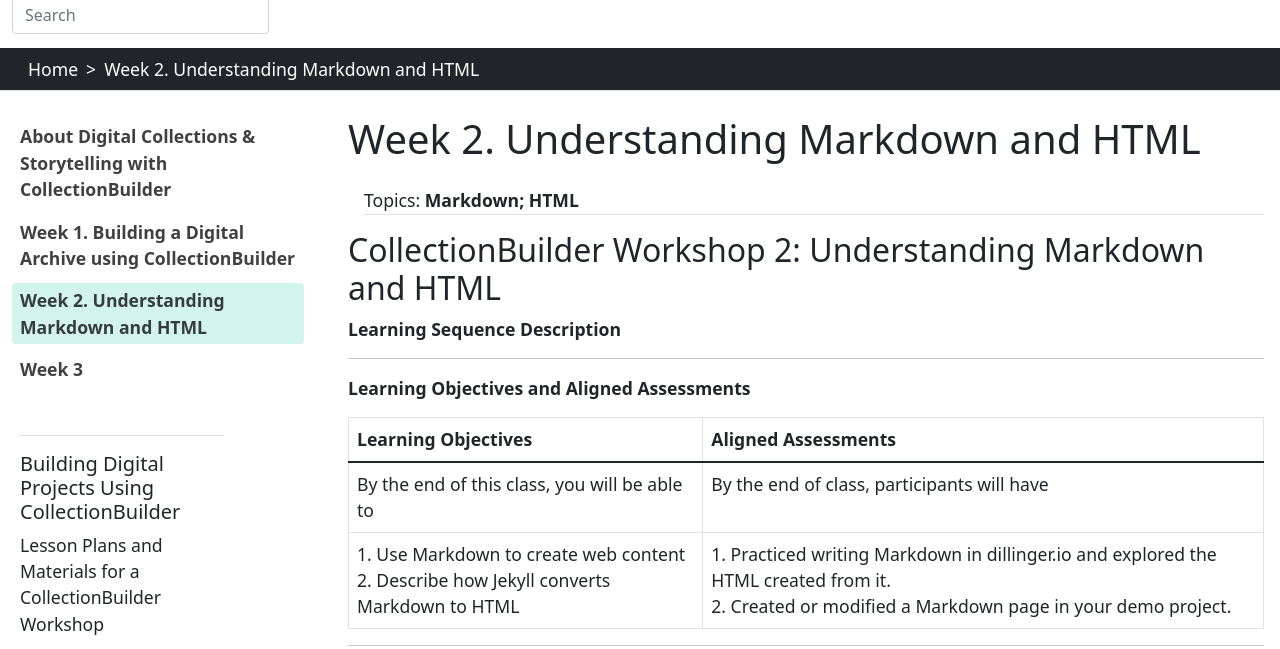
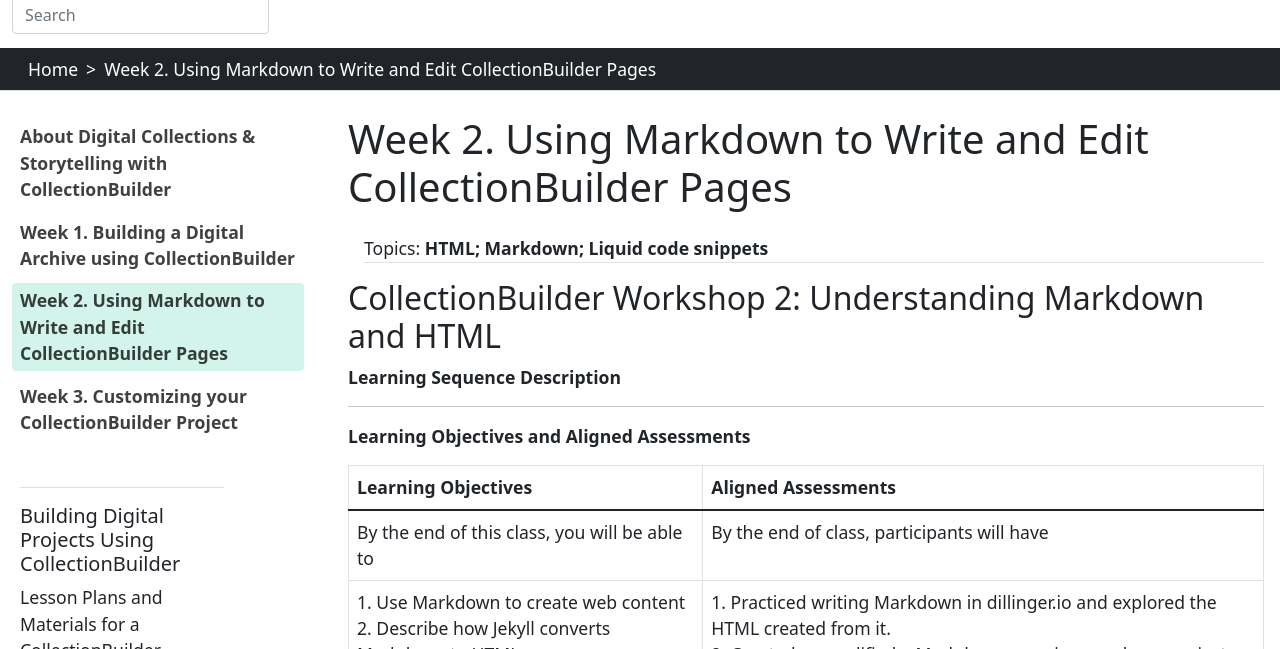
Before and after one commit to gabrielesh/collectionbuilder-workshop, a Jekyll site: the page built from content/2-week_2.md, in a window 1280 px wide and 900 px high, cut to the strip 120-769 px from the top of the window. Built offline with Jekyll 4.4.1, drawn with Linux system fonts in a browser that asks for light colours; some of the changed text lies outside the part shown.

Commit message:
quick updates all around

```diff
--- a/content/2-week_2.md
+++ b/content/2-week_2.md
@@ -1,7 +1,7 @@
 ---
 nav_order: 3
-title: Week 2. Understanding Markdown and HTML
-topics: Markdown; HTML
+title: Week 2. Using Markdown to Write and Edit CollectionBuilder Pages
+topics: HTML; Markdown; Liquid code snippets
 ---
 
 ## CollectionBuilder Workshop 2: Understanding Markdown and HTML
--- a/content/3-week_3.md
+++ b/content/3-week_3.md
@@ -1,5 +1,5 @@
 ---
 nav_order: 4
-title: Week 3
-topics:
+title: Week 3. Customizing your CollectionBuilder Project
+topics: Jekyll; config files; yml; Themes
 ---
```
Also changed, not shown: content/1-week_1.md (+1 -1 lines).
